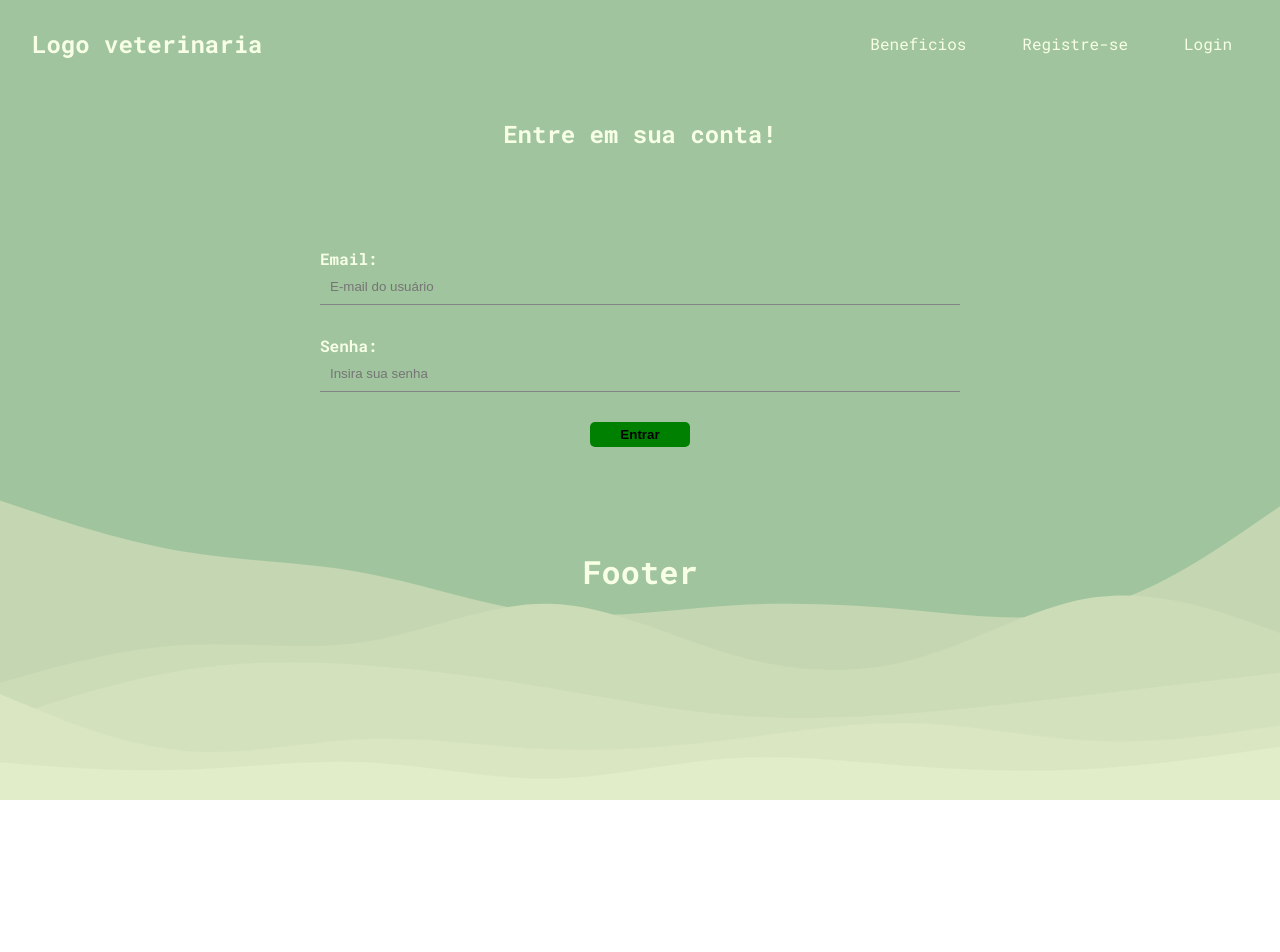
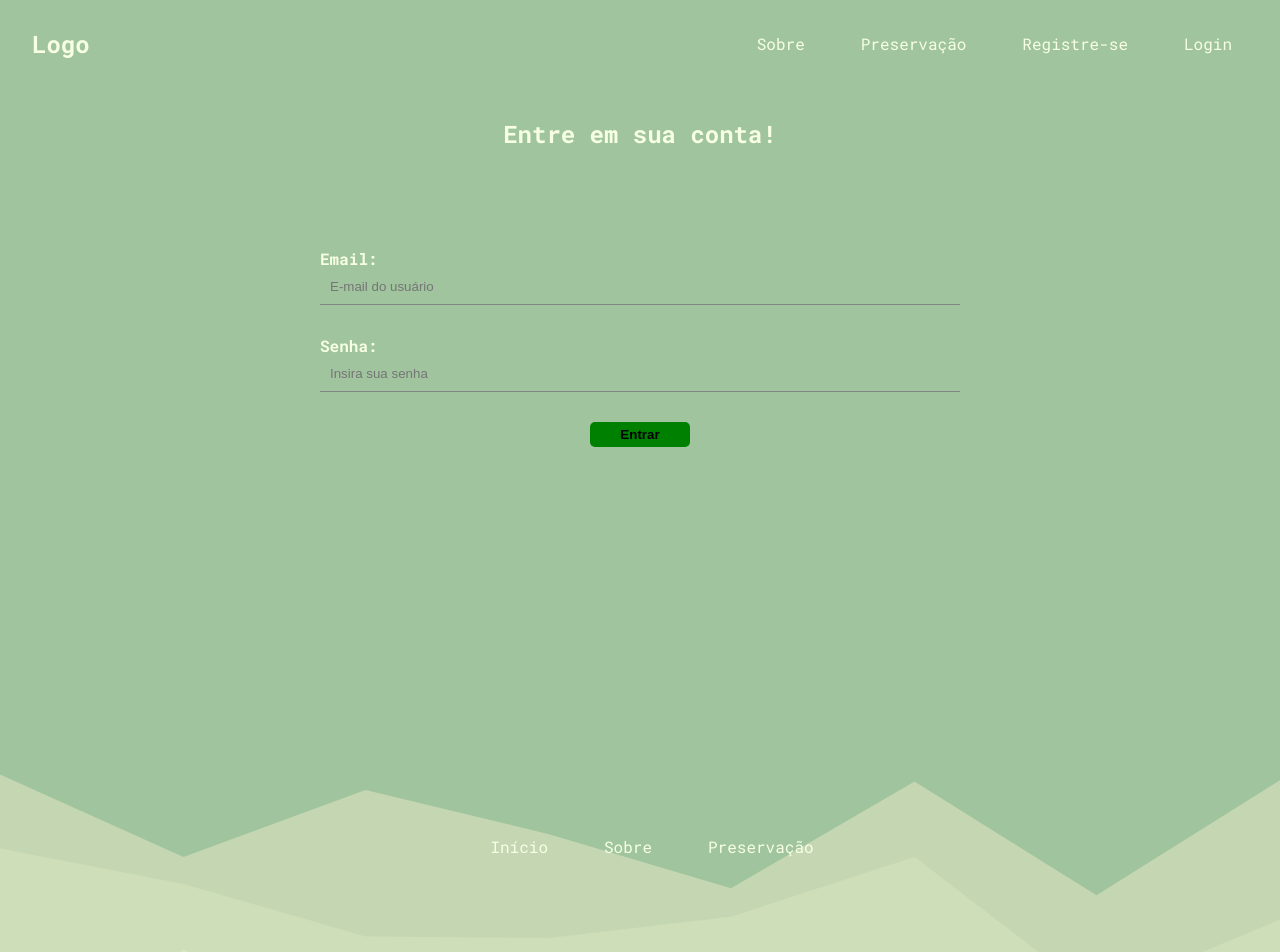
Before and after one commit to RossiGu/LandingPage, a React (Create React App) app in the folder landingpage/: page /login in a window 1280 px wide. Shown: the top 952 px of the page. Before the commit the page ends 800 px from the top, so only its background shows below. Built offline with nearby package versions, Linux system fonts and the light colour scheme.

Commit message:
LadingPageFacul

```diff
--- a/landingpage/src/App.css
+++ b/landingpage/src/App.css
@@ -0,0 +1,3 @@
+body {
+    height: 500px;
+}
--- a/landingpage/src/App.js
+++ b/landingpage/src/App.js
@@ -1,9 +1,10 @@
 import './App.css';
 import NavBar from './components/NavBar';
 import Home from './pages/Home/Home'
-import Beneficios from './pages/Beneficios/Beneficios'
+import Sobre from './pages/Sobre/Sobre'
 import Register from './pages/Register/Register'
 import Login from './pages/Login/Login'
+import Preservacao from './pages/Preservacao/Preservacao'
 import { BrowserRouter, Routes, Route } from 'react-router-dom';
 import Footer from './components/Footer';
 
@@ -15,7 +16,8 @@ function App() {
         <div>
           <Routes>
             <Route path="/" element={<Home />}/>
-            <Route path="/beneficios" element={<Beneficios />}/>
+            <Route path="/sobre" element={<Sobre />}/>
+            <Route path="/preservacao" element={<Preservacao />}/>
             <Route path="/registro" element={<Register />}/>
             <Route path="/login" element={<Login />}/>
           </Routes>
--- a/landingpage/src/components/Footer.css
+++ b/landingpage/src/components/Footer.css
@@ -1,7 +1,14 @@
 .footer {
-    height: 250px;
+    padding-top: 0;
+    position: absolute;
     display: flex;
     flex-direction: column;
     align-items: center;
     justify-content: center;
+    background-image: url(../../public/footer.svg);
+    background-repeat: no-repeat;
+    background-size: 100%;
+    background-position:100%;
+    width: 100%;
+    height: 100%;
 }
--- a/landingpage/src/components/Footer.js
+++ b/landingpage/src/components/Footer.js
@@ -1,10 +1,29 @@
 import './Footer.css'
+import { Link } from 'react-router-dom'
 
 const Footer = () => {
   return (
-    <div className="footer">
-        <h1>Footer</h1>
-    </div>
+  <div className="footer">
+    <nav className="footerNav">
+        <div className="list">
+            <ul>
+                <li>
+                    <Link to="/">Início</Link>
+                </li>
+            </ul>
+            <ul>
+                <li>
+                    <Link to="/sobre">Sobre</Link>
+                </li>
+            </ul>
+            <ul>
+                <li>
+                    <Link to="/preservacao">Preservação</Link>
+                </li>
+            </ul>
+        </div>
+    </nav>
+  </div>
   )
 }
 
--- a/landingpage/src/components/NavBar.js
+++ b/landingpage/src/components/NavBar.js
@@ -5,12 +5,17 @@ const NavBar = () => {
   return (
     <nav className="container">
         <Link to="/">
-            <h1>Logo veterinaria</h1>
+            <h1>Logo</h1>
         </Link>
         <div className="list">
             <ul>
                 <li>
-                    <Link to="/beneficios">Beneficios</Link>
+                    <Link to="/sobre">Sobre</Link>
+                </li>
+            </ul>
+            <ul>
+                <li>
+                    <Link to="/preservacao">Preservação</Link>
                 </li>
             </ul>
             <ul>
--- a/landingpage/src/index.css
+++ b/landingpage/src/index.css
@@ -3,9 +3,7 @@ body {
     margin: 0;
     font-family: "Roboto Mono";
     color: #f7ffe5;
-    background-image: url(../public/layered-waves-haikei.svg);
-    background-repeat: no-repeat;
-    background-size: cover;
+    background-color: #a0c49d;
 }
 
 nav, a {
--- a/landingpage/src/pages/Beneficios/Beneficios.js
+++ /dev/null
@@ -1,11 +0,0 @@
-import React from 'react'
-
-const Beneficios = () => {
-  return (
-    <div>
-        <h2>Beneficios</h2>
-    </div>
-  )
-}
-
-export default Beneficios
--- /dev/null
+++ b/landingpage/src/pages/Preservacao/Preservacao.js
@@ -0,0 +1,11 @@
+import React from 'react'
+
+const Atividades = () => {
+  return (
+    <div>
+        <h2>Preservação</h2>
+    </div>
+  )
+}
+
+export default Atividades
--- /dev/null
+++ b/landingpage/src/pages/Sobre/Sobre.js
@@ -0,0 +1,11 @@
+import React from 'react'
+
+const Sobre = () => {
+  return (
+    <div>
+        <h2>Sobre</h2>
+    </div>
+  )
+}
+
+export default Sobre
```
Also changed, not shown: landingpage/public/footer.svg (added), landingpage/public/homeImage.png (added).
